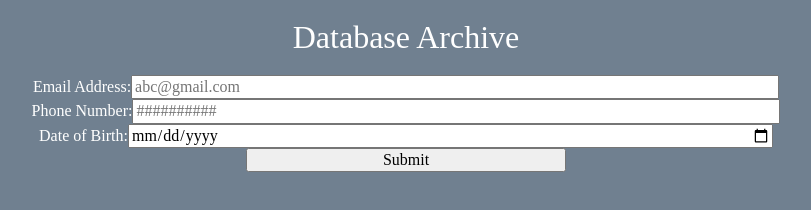
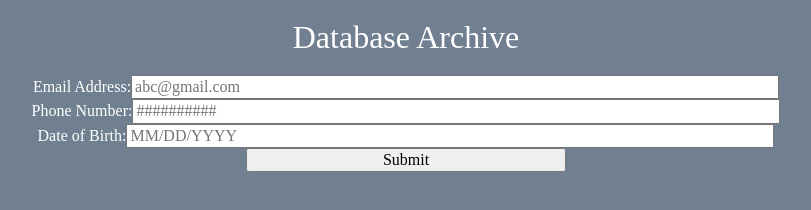
Before and after one commit to aangeles02/Lab_2, a plain HTML site: page index.html in a window 1280 px wide. Shown: the full height of the page, 234-1045 px from the left. Drawn offline with Linux system fonts and the light colour scheme.

Commit message:
changed to correct tag

```diff
--- a/index.html
+++ b/index.html
@@ -14,7 +14,7 @@
       <p></p>
       <label>Phone Number:<input type="tel" name ="phone_part" placeholder ="##########"></label>
       <p></p>
-      <label>Date of Birth:<input type="date" name = "DoB_part" placeholder ="MM/DD/YYYY"></label>
+      <label>Date of Birth:<input type="text" name = "DoB_part" placeholder ="MM/DD/YYYY"></label>
       <p></p>
       <input type = "submit" value="Submit">
     </form>
```
